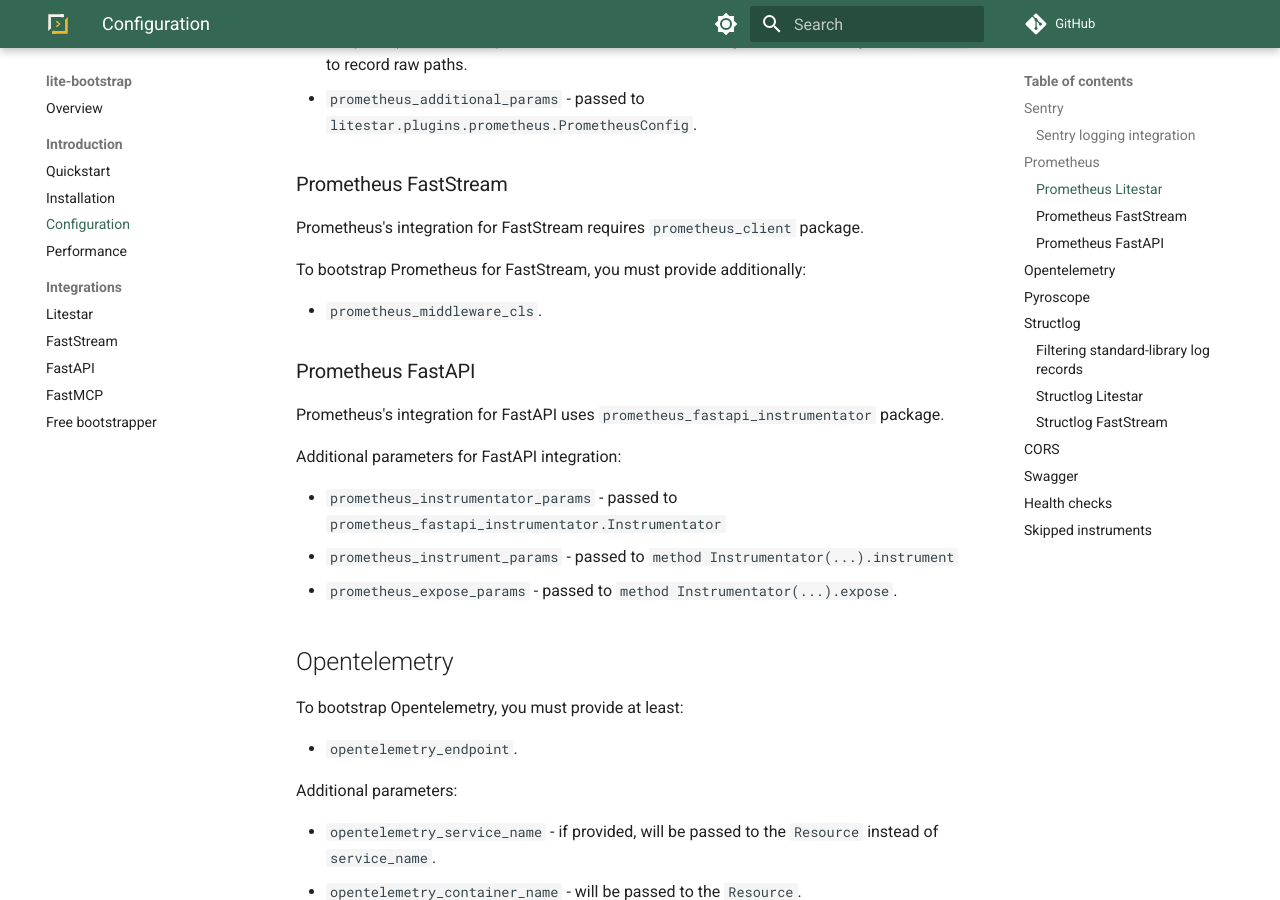
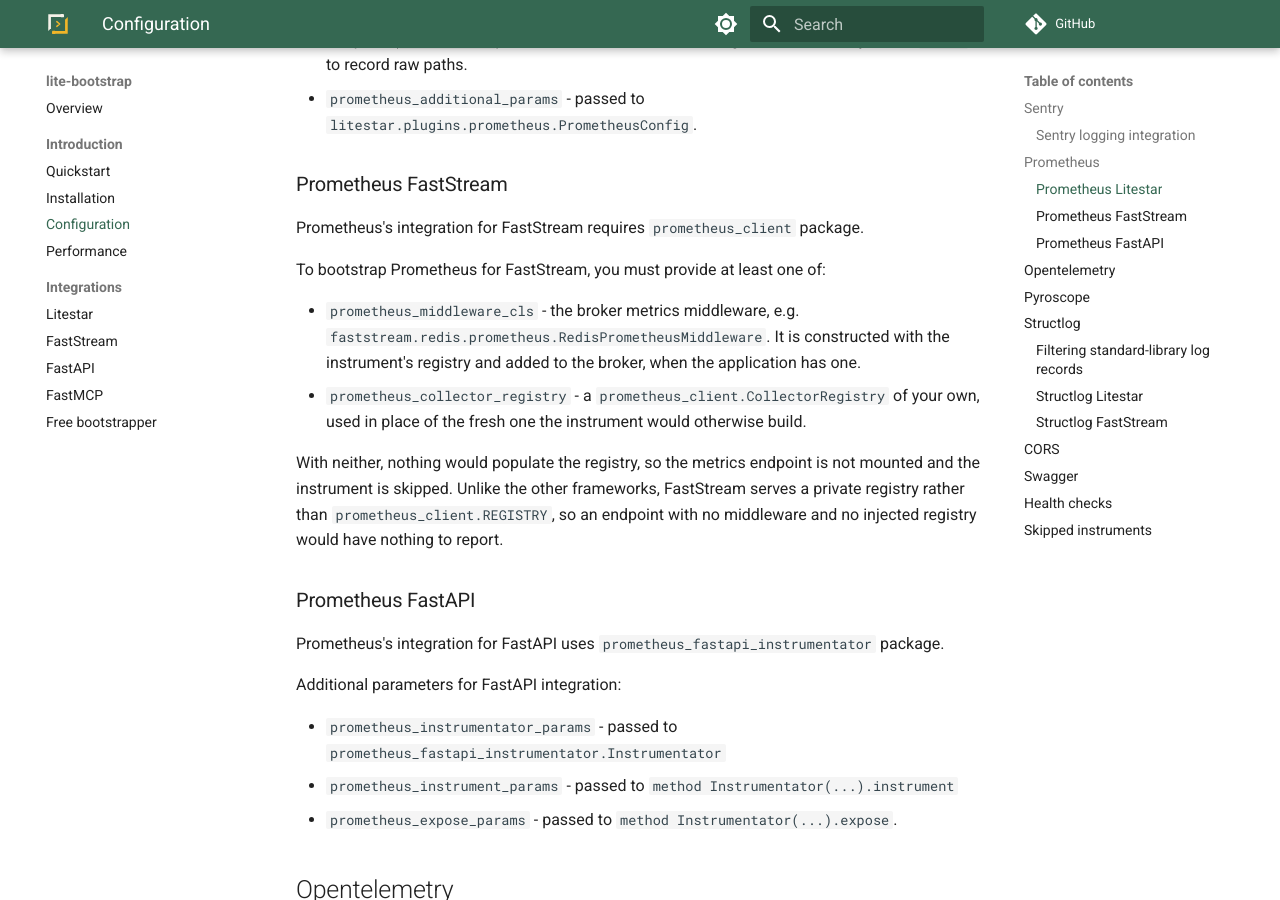
Before and after one commit to modern-python/lite-bootstrap, an MkDocs documentation site: the page built from docs/introduction/configuration.md, in a window 1280 px wide and 900 px high, scrolled down 2068 px. Built offline with MkDocs 1.6.1 and Material for MkDocs 9.7.7, drawn with Linux system fonts in a browser that asks for light colours; comment, search, counter and statistics services are not loaded.

Commit message:
fix: mount FastStream metrics for an injected collector registry (#238)
* fix: mount FastStream metrics for an injected collector registry

Closes #229

* review: compare against None, parametrize, pin the skip reason

```diff
--- a/docs/introduction/configuration.md
+++ b/docs/introduction/configuration.md
@@ -73,9 +73,18 @@
 
 Prometheus's integration for FastStream requires `prometheus_client` package.
 
-To bootstrap Prometheus for FastStream, you must provide additionally:
+To bootstrap Prometheus for FastStream, you must provide at least one of:
 
-- `prometheus_middleware_cls`.
+- `prometheus_middleware_cls` - the broker metrics middleware, e.g.
+  `faststream.redis.prometheus.RedisPrometheusMiddleware`. It is constructed with the instrument's
+  registry and added to the broker, when the application has one.
+- `prometheus_collector_registry` - a `prometheus_client.CollectorRegistry` of your own, used in
+  place of the fresh one the instrument would otherwise build.
+
+With neither, nothing would populate the registry, so the metrics endpoint is not mounted and the
+instrument is skipped. Unlike the other frameworks, FastStream serves a private registry rather than
+`prometheus_client.REGISTRY`, so an endpoint with no middleware and no injected registry would have
+nothing to report.
 
 ### Prometheus FastAPI
 
```
Also changed, not shown: 2 other files.
